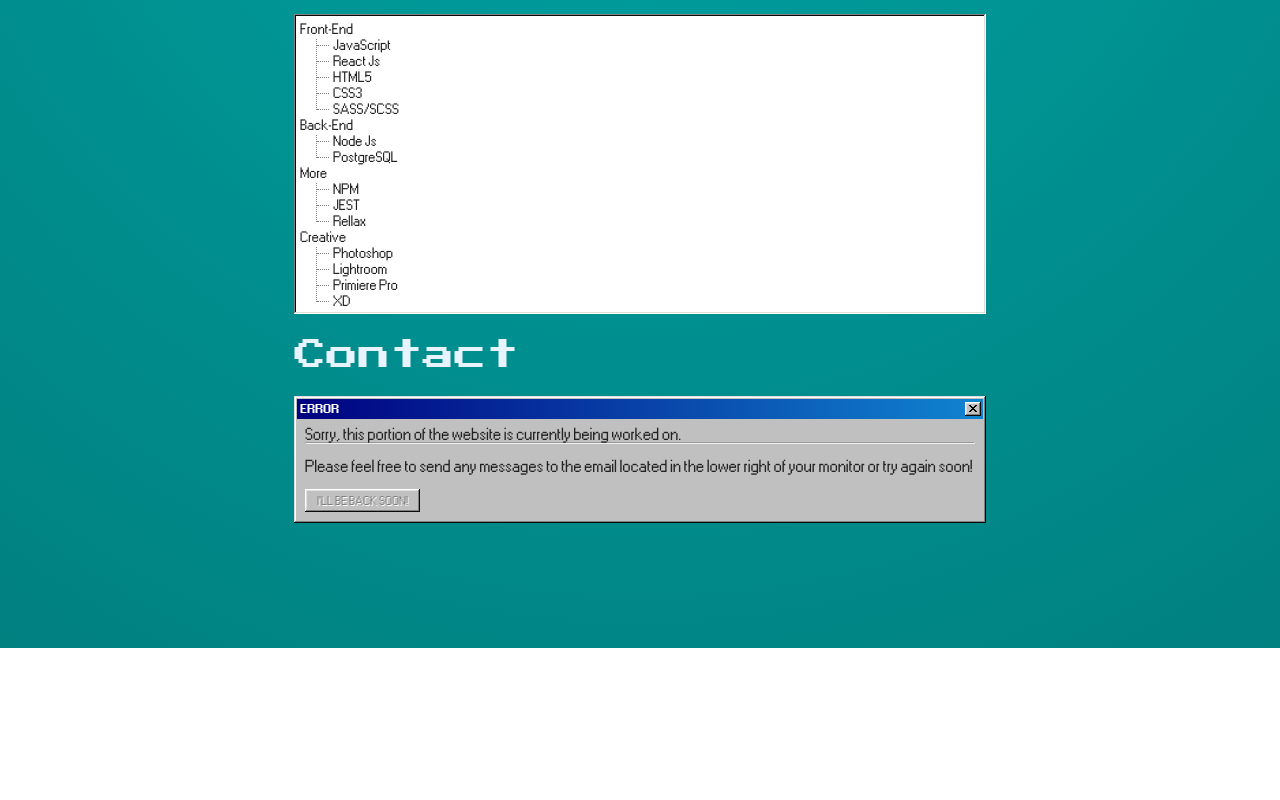
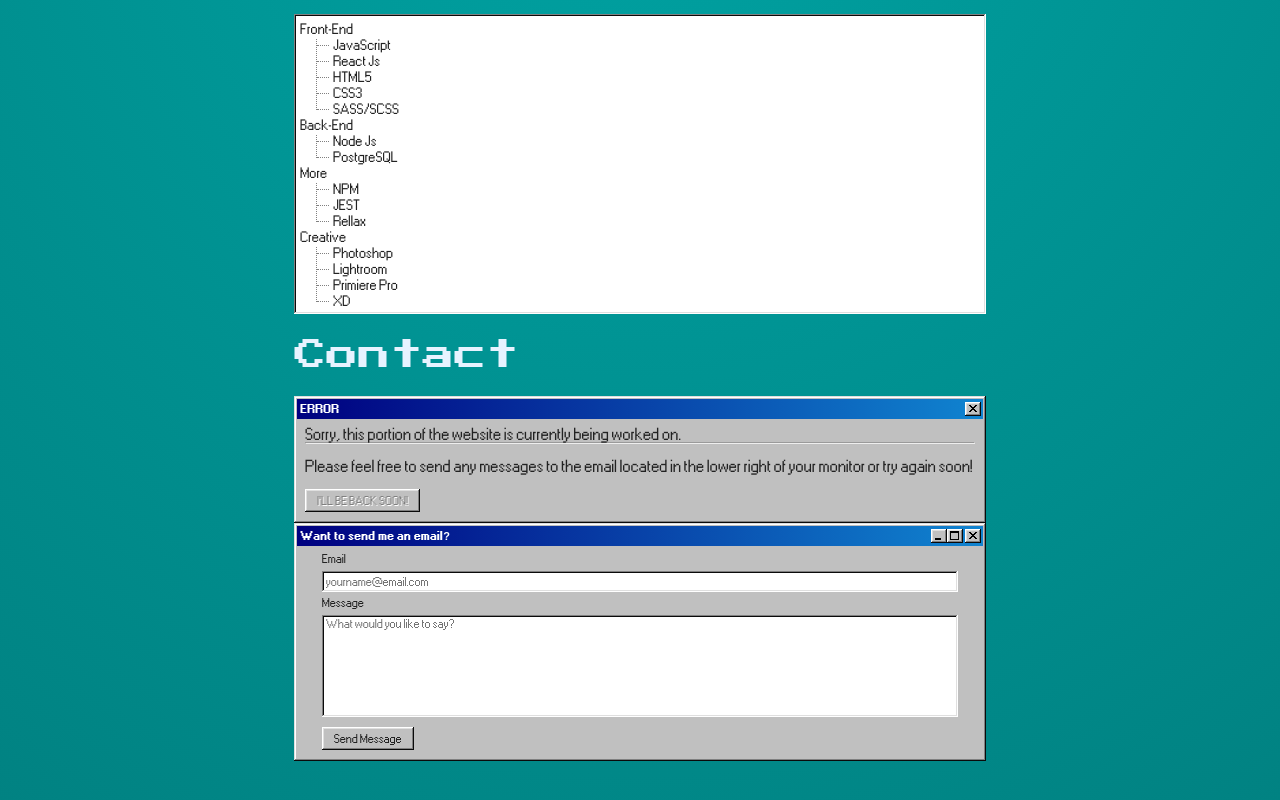
Before and after one commit to RaxaLord/portfolio-v2, a React (Create React App) app: page /#/home in a window 1280 px wide. Shown: the part 1275-2075 px from the top of the page. Before the commit the page ends 1923 px from the top, so only its background shows below. Built offline with nearby package versions, Linux system fonts and the light colour scheme.

Commit message:
test netlify mailer

```diff
--- a/public/index.html
+++ b/public/index.html
@@ -19,6 +19,10 @@
     <title>Raxa Hansana - Portfolio</title>
   </head>
   <body>
+    <form name="contact" netlify netlify-honeypot="bot-field" hidden>
+      <input type="email" name="email" />
+      <textarea name="message"></textarea>
+    </form>
     <noscript>You need to enable JavaScript to run this app.</noscript>
     <div id="root"></div>
   </body>
--- a/src/Components/Contact/Contact.js
+++ b/src/Components/Contact/Contact.js
@@ -40,7 +40,7 @@ export default class Contact extends Component {
         </div>
 
         {/* *** windows version ***  */}
-        {/* <div class='window'>
+        <div class='window'>
           <div class='title-bar'>
             <div class='title-bar-text'>Want to send me an email?</div>
             <div class='title-bar-controls'>
@@ -49,26 +49,43 @@ export default class Contact extends Component {
               <button aria-label='Close'></button>
             </div>
           </div>
+
           <div class='window-body'>
+            <form name='contact' method='POST' data-netlify='true'>
+              <input type='hidden' name='form-name' value='contact' />
               <div className='contact-form'>
                 <div class='field-row-stacked'>
                   <label>Email</label>
-                <input type='text' placeholder='yourname@email.com' />
+                  <input
+                    type='email'
+                    name='email'
+                    placeholder='yourname@email.com'
+                  />
                 </div>
 
                 <div class='field-row-stacked'>
                   <label>Message</label>
                   <textarea
-                  type='text'
+                    // type='message'
+                    name='message'
                     rows='8'
                     placeholder='What would you like to say?'
                   ></textarea>
                 </div>
 
-              <button className='submit-btn'>Submit</button>
+                <div className='field'>
+                  <div data-netlify-recaptcha='true'></div>
+                </div>
+
+                <input
+                  className='submit-btn'
+                  type='submit'
+                  value='Send Message'
+                />
+              </div>
+            </form>
           </div>
         </div>
-        </div> */}
 
         {/* *** different version ***  */}
         {/* <div className='contact-form'>
```
Lines whose indentation alone changed are shown as unchanged.
